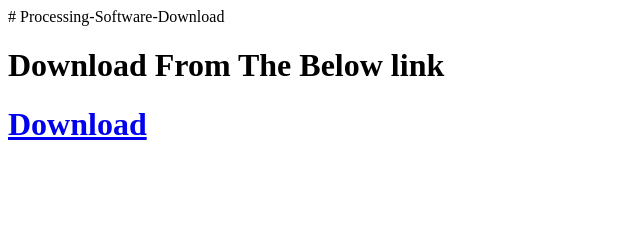
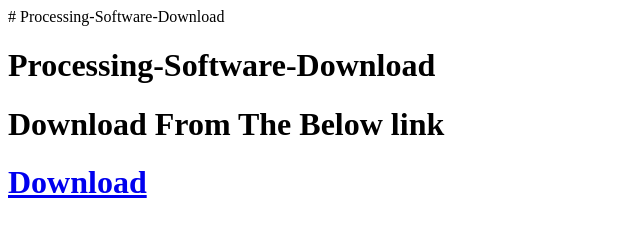
Before and after one commit to The-Coding-World/Processing-Software-Download, a plain HTML site: page index.html in a window 1280 px wide. Shown: the whole page, without its empty margins (0-640 px from the left). Drawn offline with Linux system fonts and the light colour scheme.

Commit message:
Update index.html

```diff
--- a/index.html
+++ b/index.html
@@ -2,6 +2,7 @@
 <html>
 <head>
 <title>Download Link</title>
+<h1>Processing-Software-Download</h1>
 </head>
 <body>
 <h1>Download From The Below link</h1>
```
